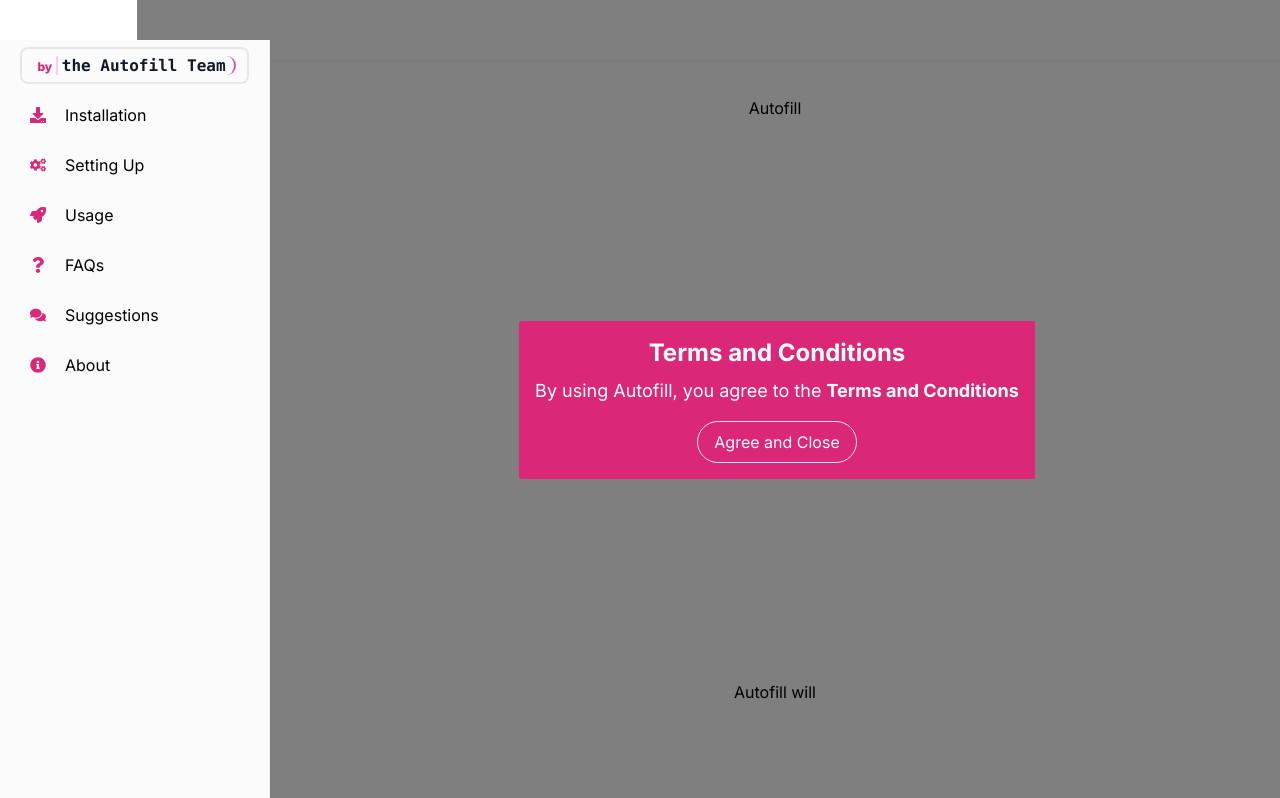
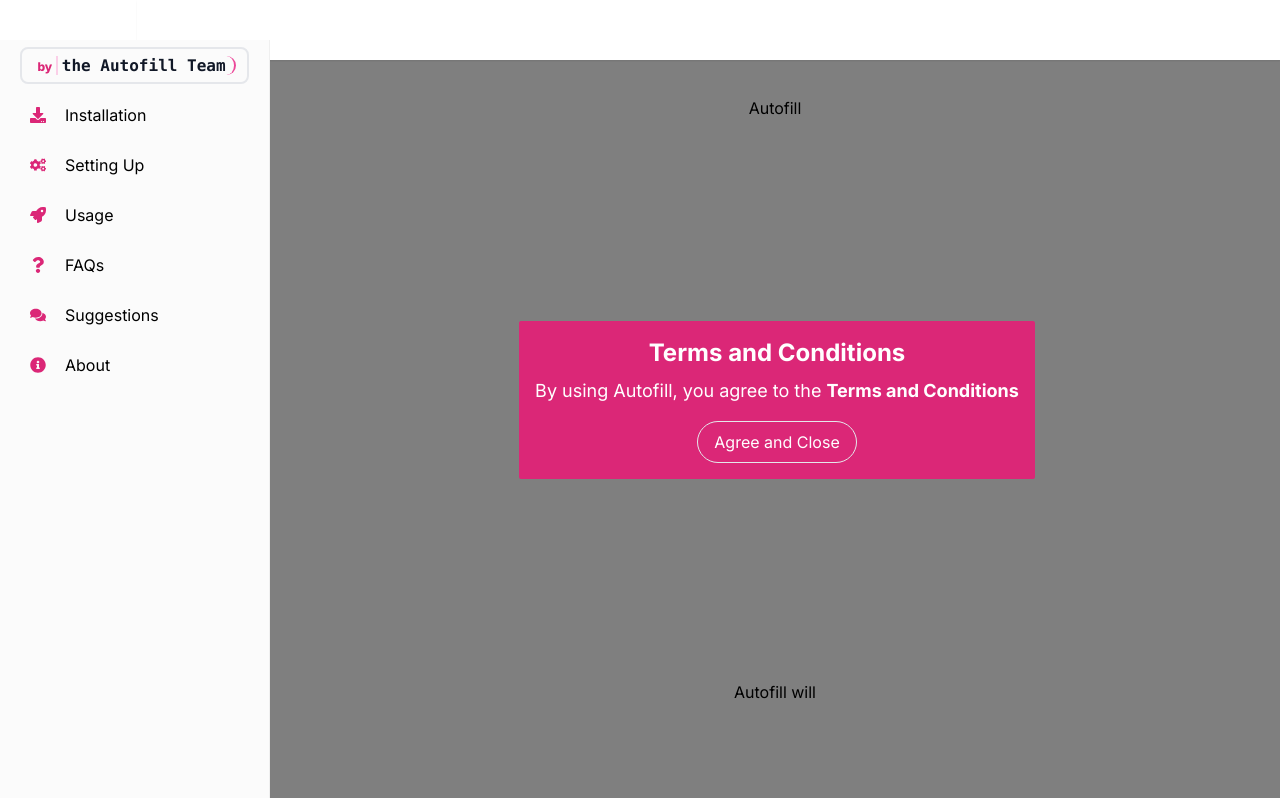
Before and after one commit to gerkim62/autofill-ai, a Next.js app: page / in a window 1280 px wide. Shown: the top 798 px of the page. Built offline with nearby package versions, Linux system fonts and the light colour scheme.

Commit message:
added overpay for topbar

```diff
--- a/app/layout.tsx
+++ b/app/layout.tsx
@@ -9,7 +9,8 @@
 
 export const metadata: Metadata = {
   title: "Autofill AI - Created by the Autofill Team",
-  description: "A chrome extension that will Autofill online exams for you. You don't have to type anything!",
+  description:
+    "A chrome extension that will Autofill online exams for you. You don't have to type anything!",
 };
 
 export default function RootLayout({
@@ -23,6 +24,8 @@
         className={`${inter.className} flex flex-col min-h-screen w-[100vw]`}
         style={{ display: "flex", flexDirection: "column" }}
       >
+        <div className="w-screen h-[60px] fixed top-0 z-[49] backdrop-blur-sm shadow-sm"></div>
+
         <TermsAlert />
         <div className="flex flex-grow w-[100vw] ">
           <div className="">
--- a/components/Sidebar/index.tsx
+++ b/components/Sidebar/index.tsx
@@ -106,7 +106,6 @@
         {sidebarShowing ? <FaTimes size={30} /> : <FaBars size={30} />}
       </button>
 
-      <div className="w-screen h-[60px] fixed top-0 z-[49] backdrop-blur-sm shadow-sm"></div>
 
       <Link
         href={"/"}
--- a/components/TermsAlert.tsx
+++ b/components/TermsAlert.tsx
@@ -14,6 +14,8 @@
     <div>
       {showPopup && (
         <div className="fixed top-0 left-0 w-full h-full flex items-center justify-center bg-black bg-opacity-50 z-50 lg:ml-[137px]">
+                <div className="w-screen h-[60px] fixed top-0 z-[1111149] backdrop-blur-sm shadow-sm bg-white"></div>
+
           <div className="bg-pink-600 p-4 rounded-sm text-white text-center m-2 ">
             <h2 className="text-2xl font-bold mb-2">Terms and Conditions</h2>
             <p className="text-lg">
```
